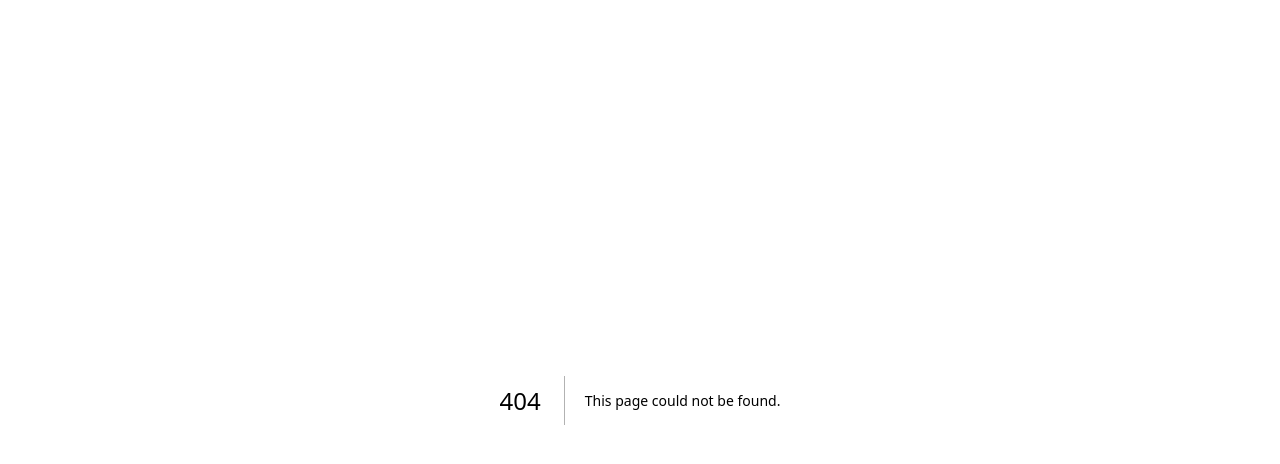
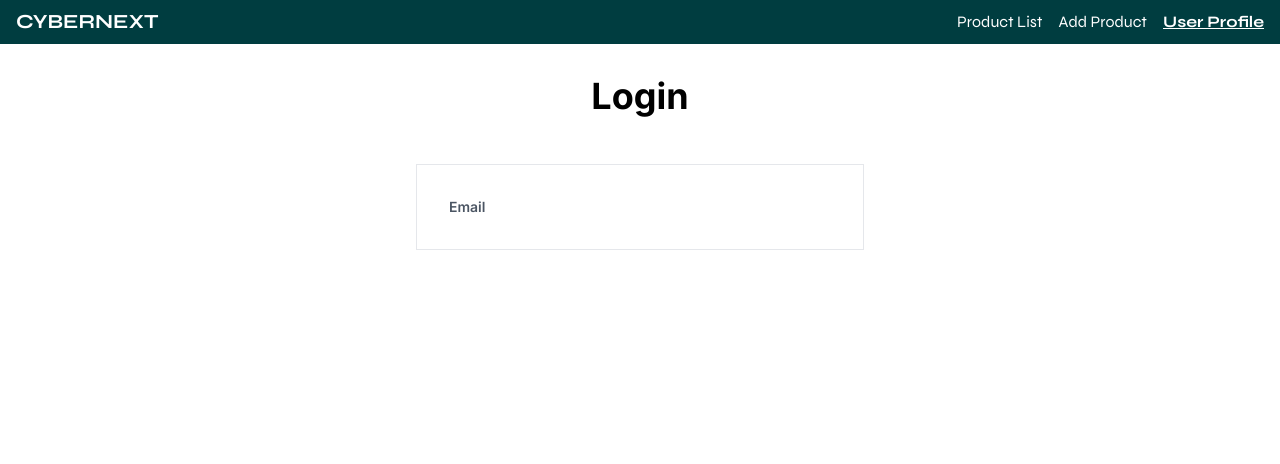
Before and after one commit to giadantioco/cybernext, a Next.js app: page /login in a window 1280 px wide. Before the commit this address had no page. Shown: the top 464 px of the page. Built offline with nearby package versions, Linux system fonts and the light colour scheme.

Commit message:
feat login

```diff
--- a/action/login.ts
+++ b/action/login.ts
@@ -0,0 +1,13 @@
+export const login = async (email: string, password: string) => {
+    const response = await fetch("https://api.escuelajs.co/api/v1/auth/login", {
+        method: "POST",
+        headers: {
+            "Content-Type": "application/json",
+        },
+        body: JSON.stringify({ email, password })
+    })
+    if (!response.ok) {
+        throw new Error("Login failed");
+    }
+    return response.json()
+}
--- /dev/null
+++ b/app/(routes)/login/page.tsx
@@ -0,0 +1,55 @@
+"use client"
+
+import { useState } from "react";
+import { useRouter } from "next/navigation";
+import { login } from "@/action/login";
+import Navbar from "@/components/navbar";
+import { labels } from "@/data/labels";
+
+
+export default function LoginPage() {
+    const router = useRouter()
+    const [form, setForm] = useState({
+        email: "",
+        password: "",
+    })
+    const [error, setError] = useState("")
+
+    const handleChange = (e: React.ChangeEvent<HTMLInputElement>) => {
+        setForm({ ...form, [e.target.name]: e.target.value })
+    };
+
+    const handleSubmit = async (e: React.FormEvent) => {
+        e.preventDefault();
+        setError("");
+
+        try {
+            const data = await login(form.email, form.password)
+
+            document.cookie = `access_token=${data.access_token}; path=/; max-age=${20 * 24 * 60 * 60}`;
+
+            router.push("/profile")
+            router.refresh()
+        } catch (error) {
+            setError("Email o password errati")
+        }
+    }
+    return (
+        <main>
+            < Navbar />
+            <h1 className="text-4xl font-bold text-center py-8">{labels.titleLogin}</h1>
+            <div className="px-16 py-4">
+                <div className="bg-white border border-gray-200 p-8 max-w-md mx-auto">
+                    <form onSubmit={handleSubmit}
+                        className="flex flex-col gap-6"
+                    >
+                        <div className="flex flex-col gap-1">
+                            <label className="text-sm font-semibold text-gray-600">{labels.loginEmail}</label>
+                        </div>
+
+                    </form>
+                </div>
+            </div>
+        </main>
+    )
+}
--- /dev/null
+++ b/app/(routes)/profile/page.tsx
@@ -0,0 +1,7 @@
+export default function ProfilePage() {
+    return (
+        <main>
+            <h1>Profile</h1>
+        </main>
+    );
+}
--- a/components/navbar.tsx
+++ b/components/navbar.tsx
@@ -15,12 +15,12 @@ const menuList: MenuItem[] = [
     path: "/",
   },
   {
-    name: labels.addProduct,
+    name: labels.navAddProduct,
     path: "/create-product",
   },
   {
-    name: labels.profile,
-    path: "/profile",
+    name: labels.navLogin,
+    path: "/login",
   },
 ];
 
@@ -29,16 +29,15 @@ const Navbar = () => {
   return (
     <nav className="flex items-center justify-between py-2 px-4 bg-petrol font-syne text-white">
       <Link href="/">
-        <h1 className="font-bold text-xl">{labels.logoTitle}</h1>
+        <h1 className="font-bold text-xl">{labels.navLogoTitle}</h1>
       </Link>
       <ul className="flex gap-4">
         {menuList.map((item, index) => (
           <li key={index}>
             <Link
               href={item.path}
-              className={`flex items-center ${
-                pathname === item.path ? "font-bold underline" : ""
-              }`}
+              className={`flex items-center ${pathname === item.path ? "font-bold underline" : ""
+                }`}
             >
               {item.name}
             </Link>
--- a/data/labels.js
+++ b/data/labels.js
@@ -1,14 +1,14 @@
 export const labels = {
   // navbar content
-  logoTitle: "CYBERNEXT",
+  navLogoTitle: "CYBERNEXT",
   productList: "Product List",
-  addProduct: "Add Product",
-  profile: "User Profile",
+  navAddProduct: "Add Product",
+  navLogin: "User Profile",
 
-  //Titles &
-  titleProductList: "Product List",
+  //Titles
   titleAddform: "Add Product",
   titleEditform: "Edit Product",
+  titleLogin: "Login",
 
   // Home Table content
   tableImg: "Image",
@@ -31,6 +31,10 @@ export const labels = {
   detailPrice: "Price",
   detailCategory: "Category",
 
+  // login
+  loginEmail: "Email",
+  loginPw: "Password",
+
   // Button text
   btnView: "View",
   btnAddProduct: "Add Product",
```
